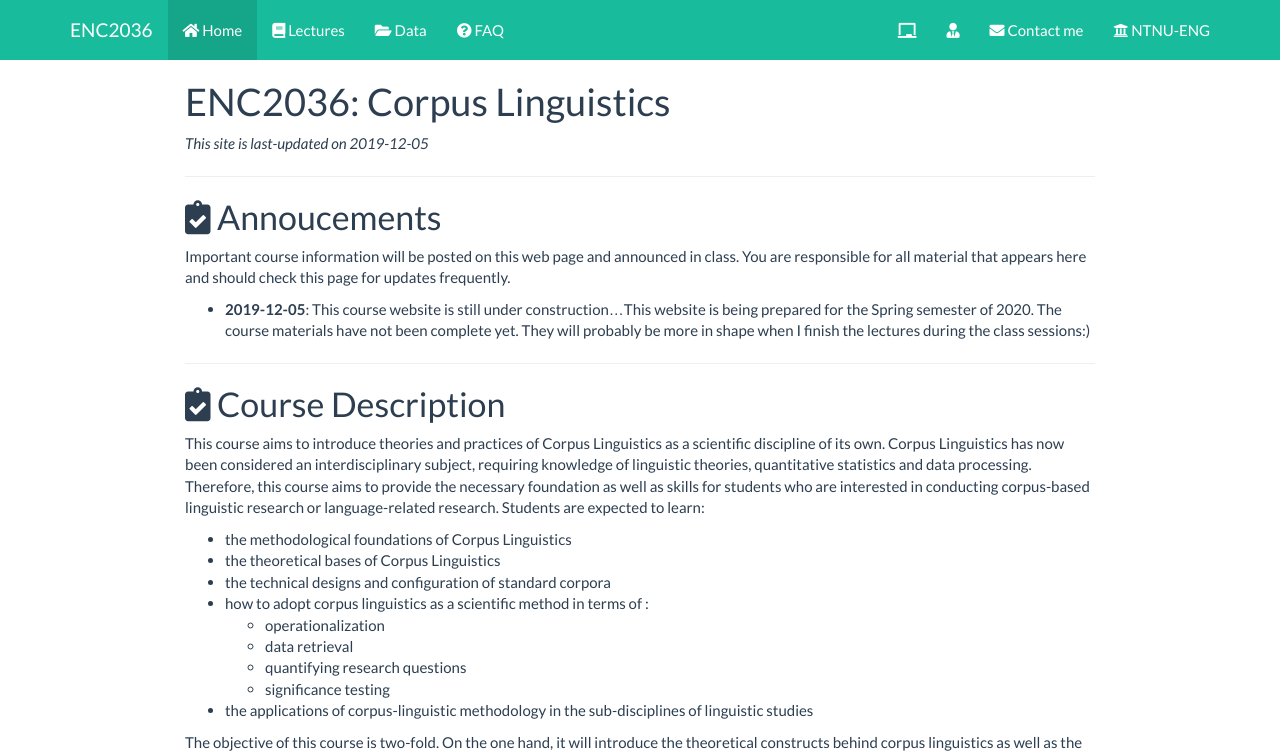
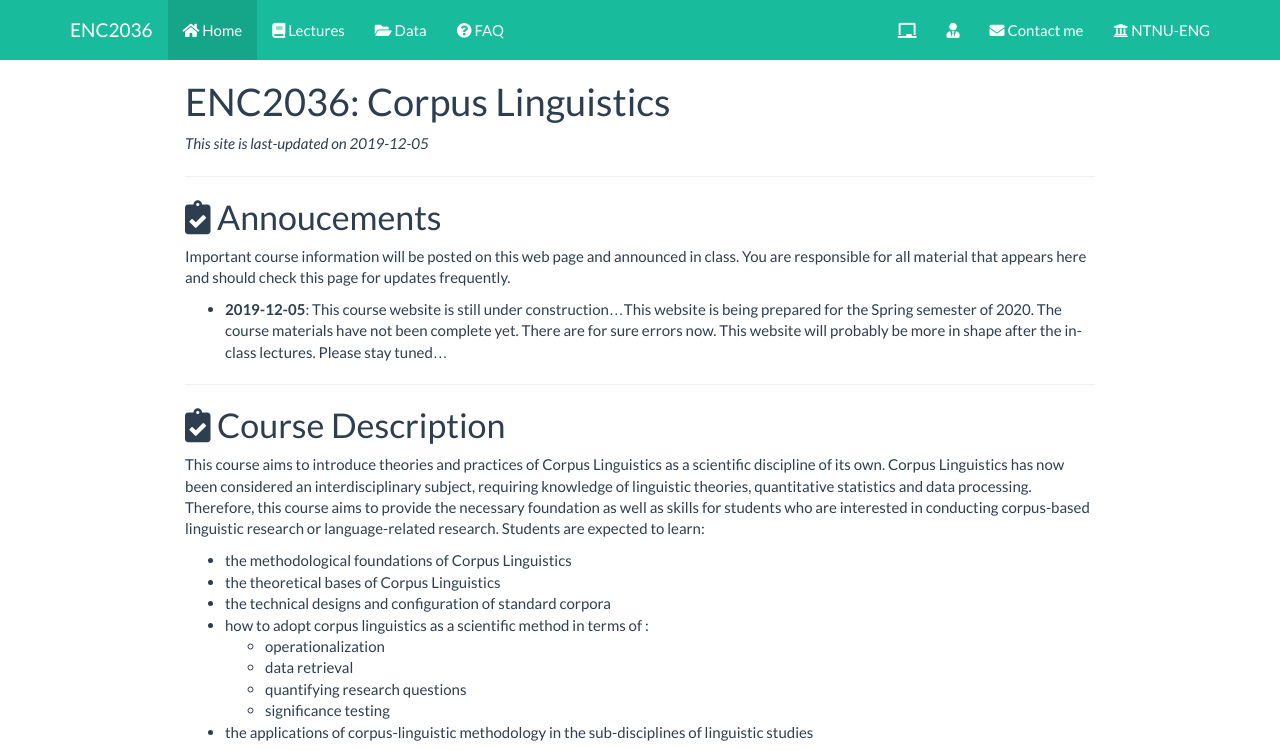
Before and after one commit to alvinntnu/NTNU_ENC2036, a plain HTML site: page docs/index.html in a window 1280 px wide. Shown: the top 751 px of the page. Drawn offline with nearby package versions, Linux system fonts and the light colour scheme; some packages are replaced by stand-ins of ours.

Commit message:
update docs

```diff
--- a/docs/index.html
+++ b/docs/index.html
@@ -351,7 +351,7 @@ $(document).ready(function () {
 <h1><i class="fas  fa-clipboard-check "></i> Annoucements</h1>
 <p>Important course information will be posted on this web page and announced in class. You are responsible for all material that appears here and should check this page for updates frequently.</p>
 <ul>
-<li><strong>2019-12-05</strong>: This course website is still under construction…This website is being prepared for the Spring semester of 2020. The course materials have not been complete yet. They will probably be more in shape when I finish the lectures during the class sessions:)</li>
+<li><strong>2019-12-05</strong>: This course website is still under construction…This website is being prepared for the Spring semester of 2020. The course materials have not been complete yet. There are for sure errors now. This website will probably be more in shape after the in-class lectures. Please stay tuned…</li>
 </ul>
 <hr />
 </div>
```
